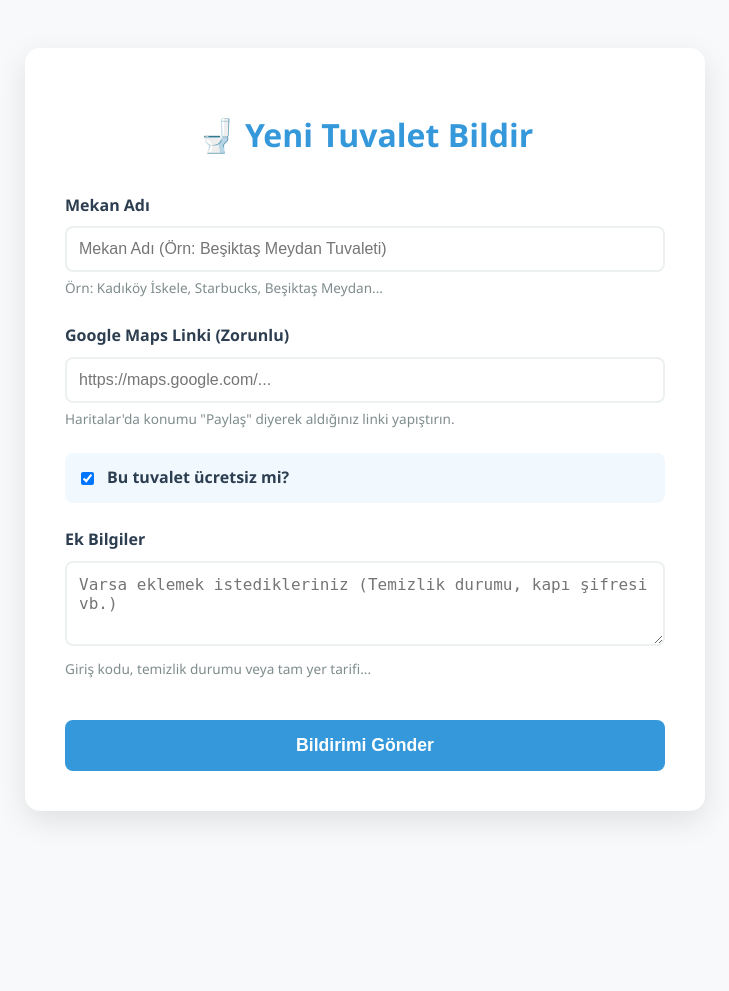
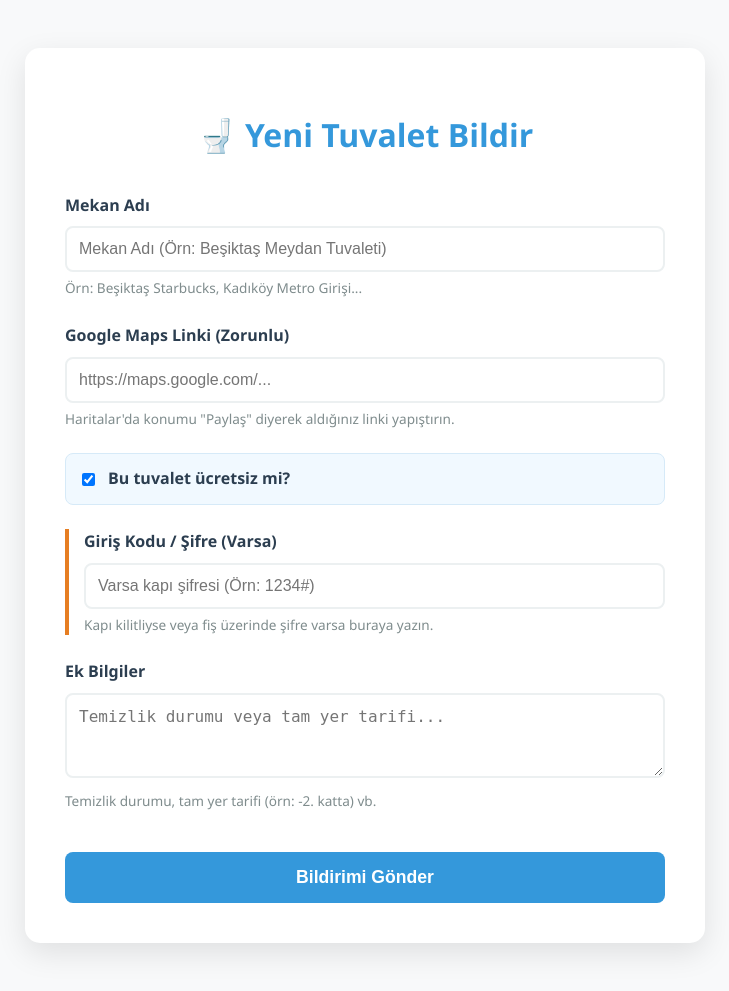
Before and after one commit to Bisbilge/freetoilets, a Django app: page /report/ in a window 1280 px wide. Shown: the whole page, without its empty margins (275-1004 px from the left). Before the commit the page ends 821 px from the top, so only its background shows below. Run offline with Django 5.2, Linux system fonts and the light colour scheme.

Commit message:
feat: formda şifre ve fiyat alanları eklendi ve UX iyileştirildi

```diff
--- a/toilets/forms.py
+++ b/toilets/forms.py
@@ -4,8 +4,8 @@ from .models import Toilet
 class ToiletReportForm(forms.ModelForm):
     class Meta:
         model = Toilet
-        # 'price' alanını listeye dahil ettik
-        fields = ['name', 'maps_url', 'is_free', 'price', 'description']
+        # 'price' ve 'code' alanlarını listeye dahil ettik
+        fields = ['name', 'maps_url', 'is_free', 'price', 'code', 'description']
 
         widgets = {
             'name': forms.TextInput(attrs={
@@ -22,13 +22,17 @@ class ToiletReportForm(forms.ModelForm):
             }),
             'price': forms.NumberInput(attrs={
                 'class': 'form-control',
-                'placeholder': 'Ücretliyse fiyat (Örn: 5.00 veya 10)',
-                'step': '0.50',  # 5.50 gibi küsüratlı girişlere izin verir
-                'min': '0'       # Negatif fiyat girilmesini engeller
+                'placeholder': 'Ücretliyse fiyat (Örn: 10.00)',
+                'step': '0.50',
+                'min': '0'
+            }),
+            'code': forms.TextInput(attrs={
+                'class': 'form-control',
+                'placeholder': 'Varsa kapı şifresi (Örn: 1234#)',
             }),
             'description': forms.Textarea(attrs={
                 'class': 'form-control',
                 'rows': 3,
-                'placeholder': 'Varsa eklemek istedikleriniz (Temizlik durumu, kapı şifresi vb.)'
+                'placeholder': 'Temizlik durumu veya tam yer tarifi...'
             }),
         }
--- a/toilets/templates/report.html
+++ b/toilets/templates/report.html
@@ -12,11 +12,10 @@
         .form-group { margin-bottom: 1.5rem; }
         label { display: block; font-weight: bold; margin-bottom: 0.5rem; }
 
-        /* Django form inputlarını kapsayan genel stil */
         input[type="text"], input[type="url"], input[type="number"], textarea {
             width: 100%; padding: 12px; border: 2px solid #ecf0f1; border-radius: 8px; font-size: 1rem; box-sizing: border-box; transition: 0.2s;
         }
-        input:focus, textarea:focus { border-color: #3498db; outline: none; background-color: #fff; }
+        input:focus, textarea:focus { border-color: #3498db; outline: none; background-color: #fff; box-shadow: 0 0 8px rgba(52, 152, 219, 0.1); }
 
         .help-text { font-size: 0.85rem; color: #7f8c8d; margin-top: 5px; }
 
@@ -27,11 +26,24 @@
         .btn-submit:hover { background: #2980b9; transform: translateY(-2px); }
 
         .checkbox-group {
-            display: flex; align-items: center; gap: 10px; background: #f1f9ff; padding: 12px; border-radius: 8px; margin-bottom: 1.5rem;
+            display: flex; align-items: center; gap: 10px; background: #f1f9ff; padding: 12px; border-radius: 8px; margin-bottom: 1.5rem; border: 1px solid #d6eaf8;
         }
 
-        /* Ücret alanını başlangıçta gizlemek için (isteğe bağlı) */
-        #price-section { display: none; border-left: 4px solid #3498db; padding-left: 15px; }
+        /* Dinamik olarak açılan alanlar için vurgu */
+        #price-section {
+            display: none;
+            border-left: 4px solid #3498db;
+            padding-left: 15px;
+            background: #fcfcfc;
+            padding-top: 5px;
+            padding-bottom: 5px;
+        }
+
+        .code-section {
+            border-left: 4px solid #e67e22; /* Şifre alanı için turuncu vurgu */
+            padding-left: 15px;
+            margin-top: 1.5rem;
+        }
     </style>
 </head>
 <body>
@@ -43,7 +55,7 @@
             <div class="form-group">
                 <label for="id_name">Mekan Adı</label>
                 {{ form.name }}
-                <p class="help-text">Örn: Kadıköy İskele, Starbucks, Beşiktaş Meydan...</p>
+                <p class="help-text">Örn: Beşiktaş Starbucks, Kadıköy Metro Girişi...</p>
             </div>
 
             <div class="form-group">
@@ -54,19 +66,25 @@
 
             <div class="form-group checkbox-group">
                 {{ form.is_free }}
-                <label for="id_is_free" style="margin: 0;">Bu tuvalet ücretsiz mi?</label>
+                <label for="id_is_free" style="margin: 0; cursor: pointer;">Bu tuvalet ücretsiz mi?</label>
             </div>
 
             <div class="form-group" id="price-section">
                 <label for="id_price">Kullanım Ücreti (₺)</label>
                 {{ form.price }}
-                <p class="help-text">Lütfen sadece rakam giriniz.</p>
+                <p class="help-text">Yaklaşık tutarı rakam olarak giriniz.</p>
+            </div>
+
+            <div class="form-group code-section">
+                <label for="id_code">Giriş Kodu / Şifre (Varsa)</label>
+                {{ form.code }}
+                <p class="help-text">Kapı kilitliyse veya fiş üzerinde şifre varsa buraya yazın.</p>
             </div>
 
             <div class="form-group">
                 <label for="id_description">Ek Bilgiler</label>
                 {{ form.description }}
-                <p class="help-text">Giriş kodu, temizlik durumu veya tam yer tarifi...</p>
+                <p class="help-text">Temizlik durumu, tam yer tarifi (örn: -2. katta) vb.</p>
             </div>
 
             <button type="submit" class="btn-submit">Bildirimi Gönder</button>
@@ -78,7 +96,7 @@
         const priceSection = document.querySelector('#price-section');
 
         function togglePrice() {
-            // Eğer ücretsiz DEĞİLSE (işaretli değilse) ücret alanını göster
+            // Checkbox işaretli değilse (ücretliyse) fiyat alanını göster
             if (!isFreeCheckbox.checked) {
                 priceSection.style.display = 'block';
             } else {
@@ -86,7 +104,6 @@
             }
         }
 
-        // Sayfa yüklendiğinde ve checkbox değiştiğinde kontrol et
         isFreeCheckbox.addEventListener('change', togglePrice);
         window.addEventListener('load', togglePrice);
     </script>
```
